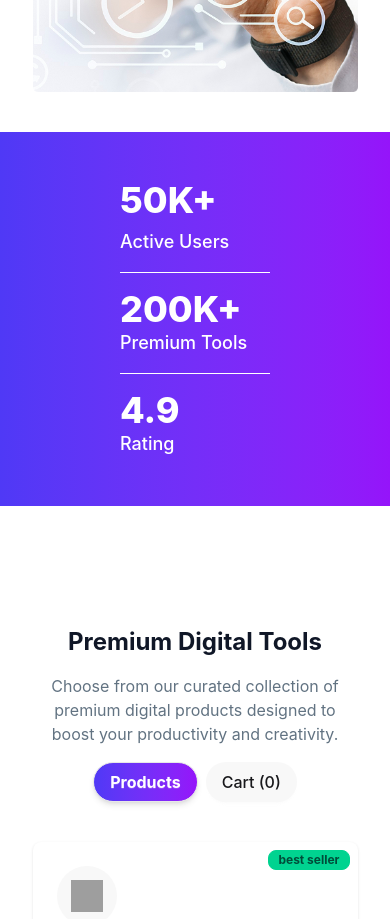
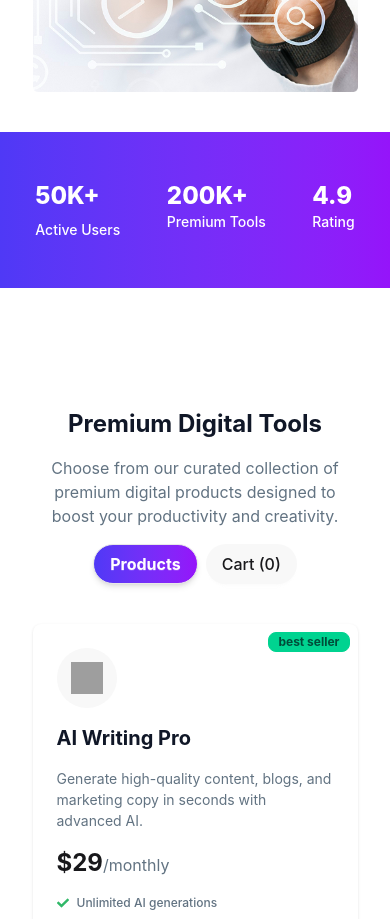
Before and after one commit to Eva-004/digi-tools-platform, a React (Vite) app: page / in a window 390 px wide. Shown: the part 840-1759 px from the top of the page. Built offline with nearby package versions, Linux system fonts and the light colour scheme; grey boxes are pictures that could not be loaded.

Commit message:
Fix some style in stats section

```diff
--- a/src/Components/Stats.jsx
+++ b/src/Components/Stats.jsx
@@ -2,20 +2,20 @@ import React from 'react';
 
 const Stats = () => {
     return (
-        <div className=' px-30 md:px-35 py-12 flex flex-col md:flex-row  justify-evenly gap-4 md:gap-8 bg-gradient-to-r from-[#4F39F6] to-[#9514FA] mb-30'>
+        <div className=' px-5 md:px-35 py-12 flex justify-evenly gap-2 md:gap-8 bg-gradient-to-r from-[#4F39F6] to-[#9514FA] mb-30'>
             <div className='space-y-2'>
-                <h1 className='text-4xl font-extrabold text-white '>50K+</h1>
-                <p className='text-lg font-medium text-white'>Active Users</p>
+                <h1 className=' text-2xl md:text-4xl font-extrabold text-white '>50K+</h1>
+                <p className='text-sm md:text-lg font-medium text-white'>Active Users</p>
             </div>
             <div className='border-t md:border-l border-white'></div>
             <div>
-                <h1 className='text-4xl font-extrabold text-white '>200K+</h1>
-                <p className='text-lg font-medium text-white'>Premium Tools</p>
+                <h1 className='text-2xl md:text-4xl font-extrabold text-white '>200K+</h1>
+                <p className='text-sm md:text-lg font-medium text-white'>Premium Tools</p>
             </div>
              <div className='border-t md:border-l border-white'></div>
             <div>
-                <h1 className='text-4xl font-extrabold text-white '>4.9</h1>
-                <p className='text-lg font-medium text-white'>Rating</p>
+                <h1 className='text-2xl md:text-4xl font-extrabold text-white '>4.9</h1>
+                <p className=' text-sm md:text-lg font-medium text-white'>Rating</p>
             </div>
         </div>
     );
```
